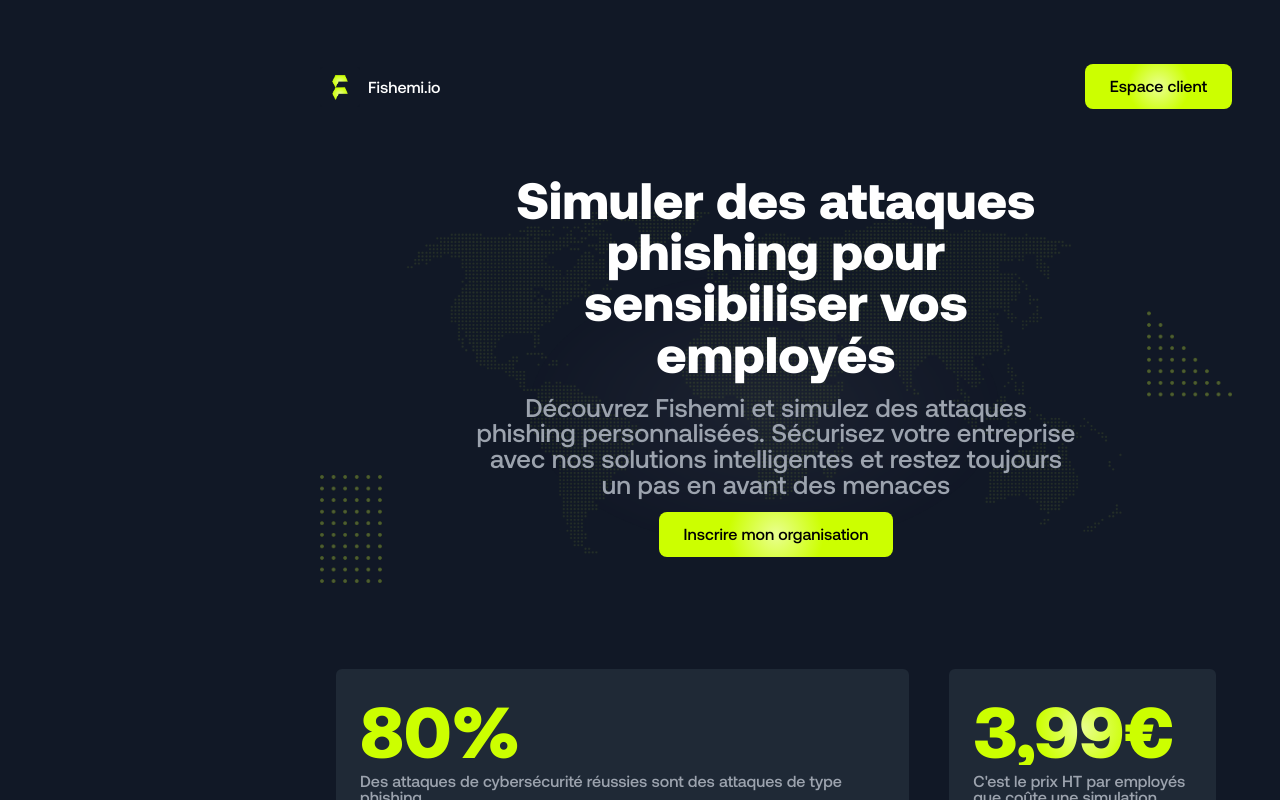
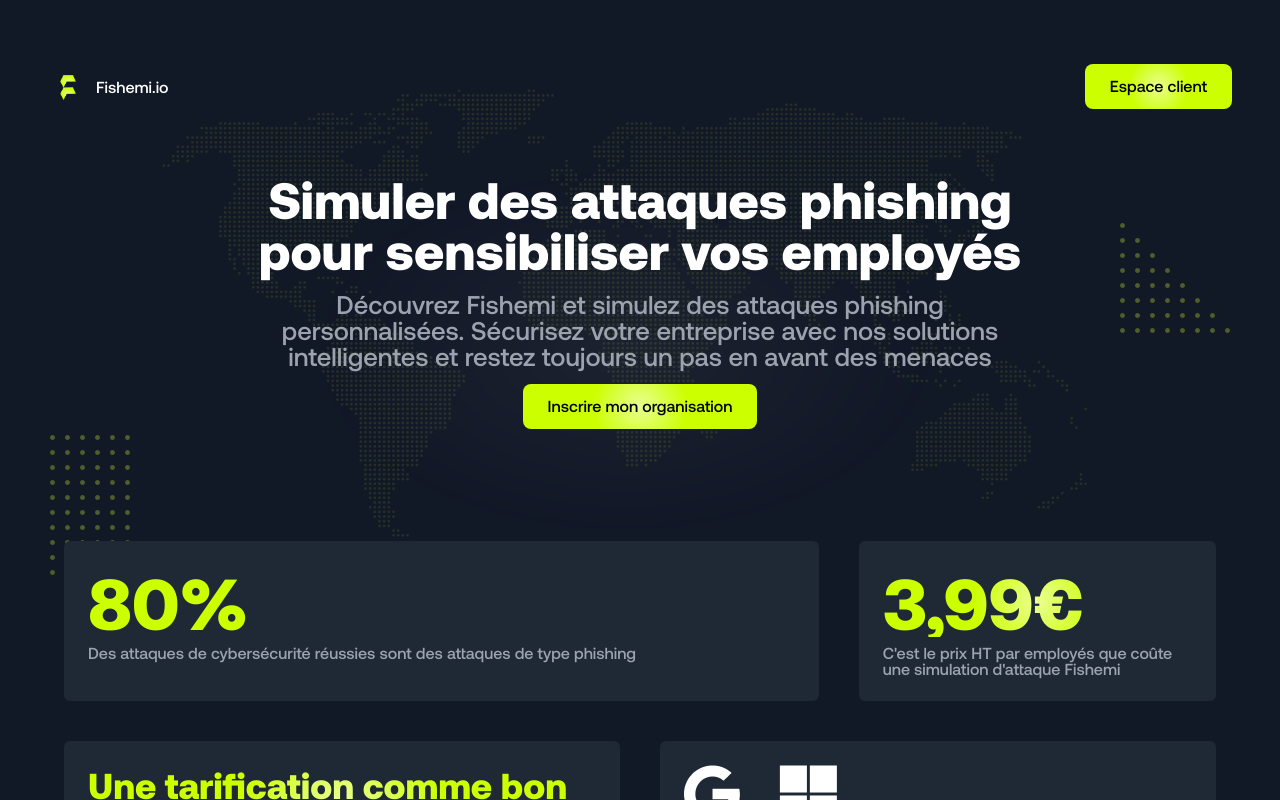
Before and after one commit to thily00/fishemi-front, a Vue app: page / in a window 1280 px wide. Shown: the top 800 px of the page. Built offline with nearby package versions, Linux system fonts and the light colour scheme.

Commit message:
fix pages layout

```diff
--- a/src/App.vue
+++ b/src/App.vue
@@ -17,6 +17,19 @@
     route.path !== "/"
   );
 });
+
+const autoWidth = computed(() => {
+  if (
+    !route.path.includes("/login") &&
+    !route.path.includes("/register") &&
+    !route.path.includes("/otp") &&
+    route.path !== "/"
+  ) {
+    return "w-full md:w-[calc(100%-15rem)] md:ml-[17rem]";
+  } else {
+    return "w-full";
+  }
+});
 </script>
 
 <template>
@@ -26,7 +39,7 @@
         <FishemiHeader2 v-if="showAppLayout" />
         <div class="flex gap-8 pt-8">
           <Sidebar v-if="showAppLayout" />
-          <div class="w-full md:w-[calc(100%-15rem)] md:ml-[17rem]">
+          <div :class="autoWidth">
             <RouterView />
           </div>
         </div>
```
